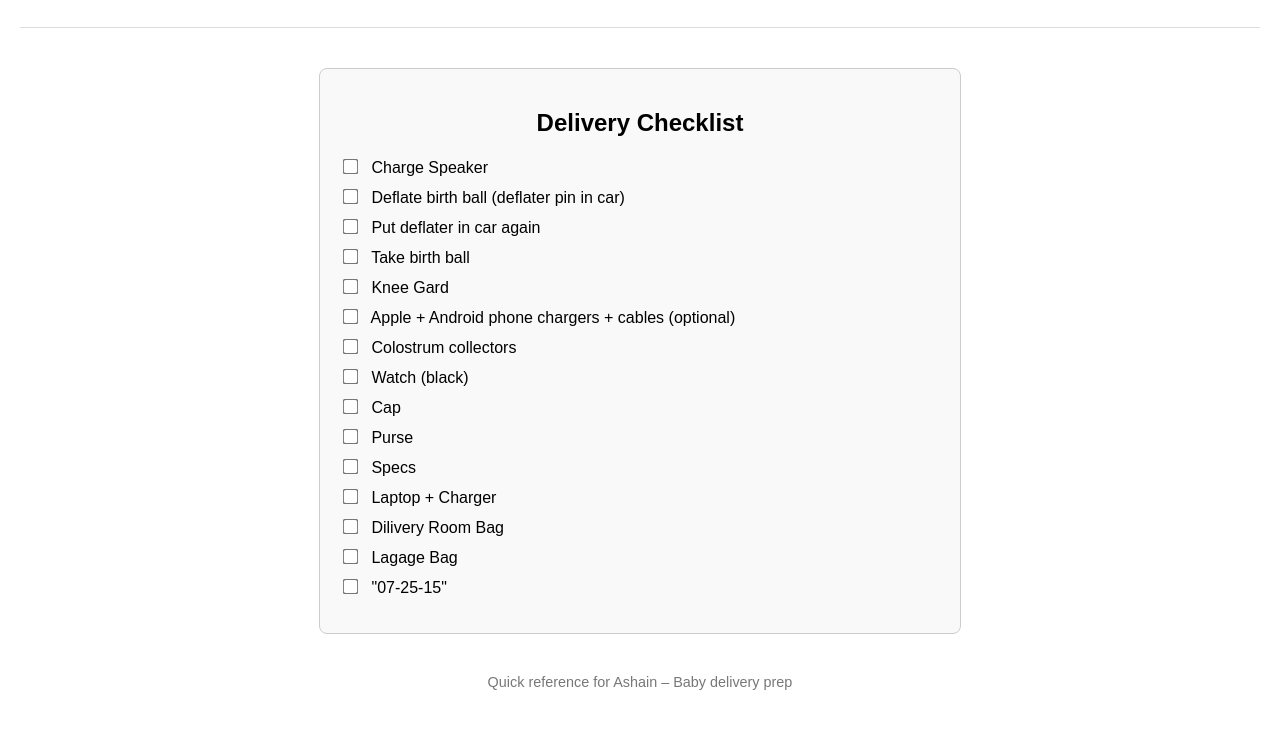
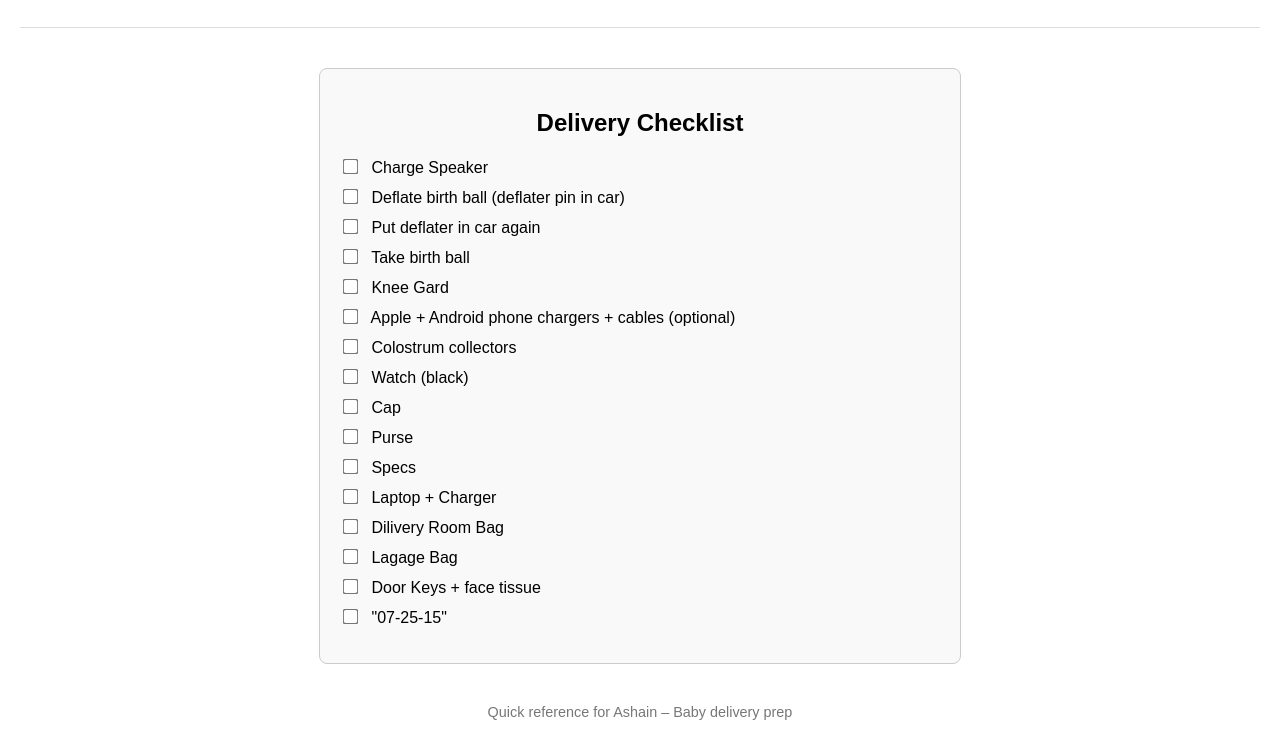
Before and after one commit to ashaino/brevin, a plain HTML site: page index.html in a window 1280 px wide. Shown: the part 747-1487 px from the top of the page. Before the commit the page ends 1457 px from the top, so only its background shows below. Drawn offline with Linux system fonts and the light colour scheme.

Commit message:
Update index.html

```diff
--- a/index.html
+++ b/index.html
@@ -144,6 +144,7 @@
       <li><label><input type="checkbox"> Laptop + Charger</label></li>
       <li><label><input type="checkbox"> Dilivery Room Bag</label></li>
       <li><label><input type="checkbox"> Lagage Bag</label></li>
+      <li><label><input type="checkbox"> Door Keys + face tissue</label></li>
       <li><label><input type="checkbox"> "07-25-15"</label></li>
     </ul>
   </div>
```
